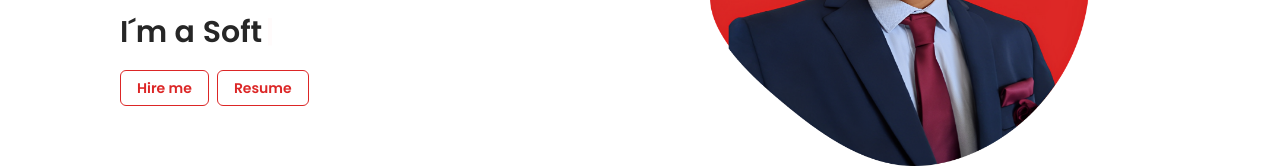
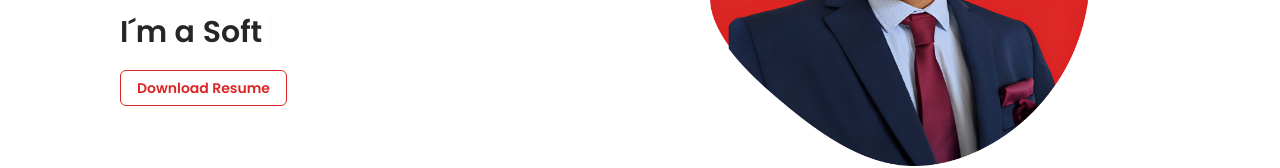
Before and after one commit to ReboDev94/portfoliov2, a Next.js app: page / in a window 1280 px wide. Shown: the part 466-634 px from the top of the page. Built offline with nearby package versions, Linux system fonts and the light colour scheme.

Commit message:
added form, resume and fix go to repo

```diff
--- a/src/components/NavBar.tsx
+++ b/src/components/NavBar.tsx
@@ -4,7 +4,7 @@ import { FontAwesomeIcon } from '@fortawesome/react-fontawesome';
 import { useRouter } from 'next/router';
 import { Button } from '@/components/Button';
 import { faBars } from '@fortawesome/free-solid-svg-icons';
-import { useState } from 'react';
+import { useEffect, useState } from 'react';
 
 const LINKS = [
   {
@@ -27,7 +27,14 @@ const LINKS = [
 
 const NavBar = () => {
   const router = useRouter();
-  const [menuNavbar, setMenuNavbar] = useState(false)
+  const [menuNavbar, setMenuNavbar] = useState(false);
+
+  useEffect(() => {
+    router.events.on('routeChangeComplete', (url) => {
+      setMenuNavbar(false);
+    });
+  }, [router.events])
+
 
   return (
     <nav className='px-4 sm:px-6 md:px-10 relative'>
@@ -64,7 +71,7 @@ const NavBar = () => {
               md:flex-row
               md:items-center
               md:p-0`, {
-              'hidden md:flex': !menuNavbar
+          'hidden md:flex': !menuNavbar
         })}
         >
           <ul className="text-base font-medium flex gap-4  flex-col md:flex-row md:ml-14 md:items-center md:gap-10">
--- a/src/pages/index.tsx
+++ b/src/pages/index.tsx
@@ -1,6 +1,7 @@
 import Image from 'next/image';
 import { Typewriter } from 'react-simple-typewriter';
 import { Button } from '../components/Button';
+import Link from 'next/link';
 
 export default function Home() {
   return (
@@ -23,12 +24,15 @@ export default function Home() {
             />
           </h4>
           <div className='flex gap-2'>
-            <Button>Hire me</Button>
-            <Button>Resume</Button>
+            <Link href="/CV/CV-RAFAEL_DE_JESUS_REBOLLEDO_HDZ_WEB_FULLSTACK.pdf" passHref legacyBehavior >
+              <a target="_blank" rel="noreferrer">
+                <Button>Download Resume</Button>
+              </a>
+            </Link>
           </div>
         </div>
         <div className="grid place-content-center col-span-2 md:col-span-1 md:order-2 relative">
-          <div className='w-[310px] h-[310px] lg:h-[400px] lg:w-[380px] relative'>
+          <div className='w-[290px] h-[310px] lg:h-[400px] lg:w-[380px] relative'>
             <Image src="/img/profile.png" alt="profile" fill priority />
           </div>
         </div>
--- a/src/pages/portfolio.tsx
+++ b/src/pages/portfolio.tsx
@@ -1,10 +1,9 @@
 import React from 'react';
 import Image from 'next/image';
-import { useRouter } from 'next/router';
+import Link from 'next/link';
 
 import { v4 as uuidv4 } from 'uuid';
 import { Button } from '../components/Button';
-import Link from 'next/link';
 import { Projects } from '@/interfaces/projects';
 import { getAllProjects } from './api/data';
 
@@ -14,7 +13,6 @@ type Props = {
 }
 const Portfolio = ({ projects = [] }: Props) => {
 
-  const router = useRouter();
 
   return (
     <section className="flex flex-col container mx-auto px-4 sm:px-6 md:px-10">
@@ -47,7 +45,11 @@ const Portfolio = ({ projects = [] }: Props) => {
                   </ul>
                 </div>
                 <div className='mt-4'>
-                  <Button onClick={() => router.push(repo)}>Go to Repo</Button>
+                  <Link href={repo} passHref legacyBehavior >
+                    <a target="_blank" rel="noreferrer">
+                      <Button>Go to Repo</Button>
+                    </a>
+                  </Link>
                 </div>
               </div>
             </div>
```
Also changed, not shown: src/components/ContactInformation.tsx (+1 -16 lines), 1 other file (tests, documents, lock files or other folders).
